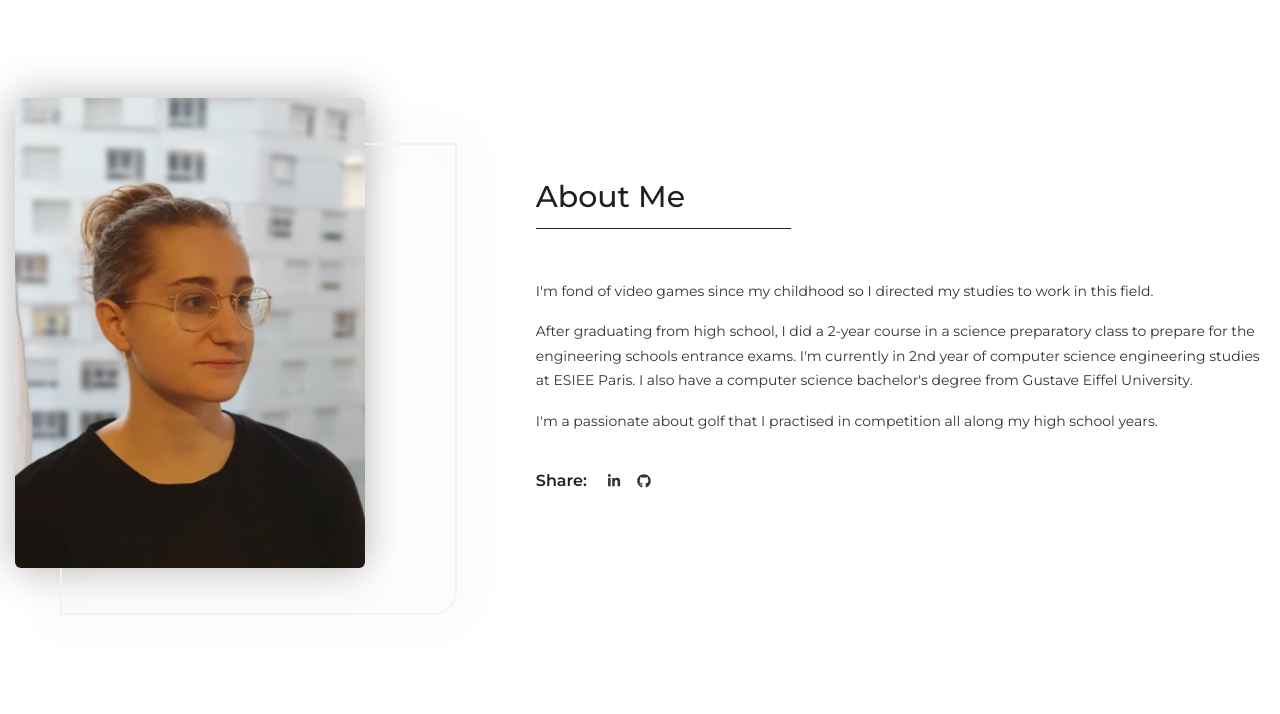
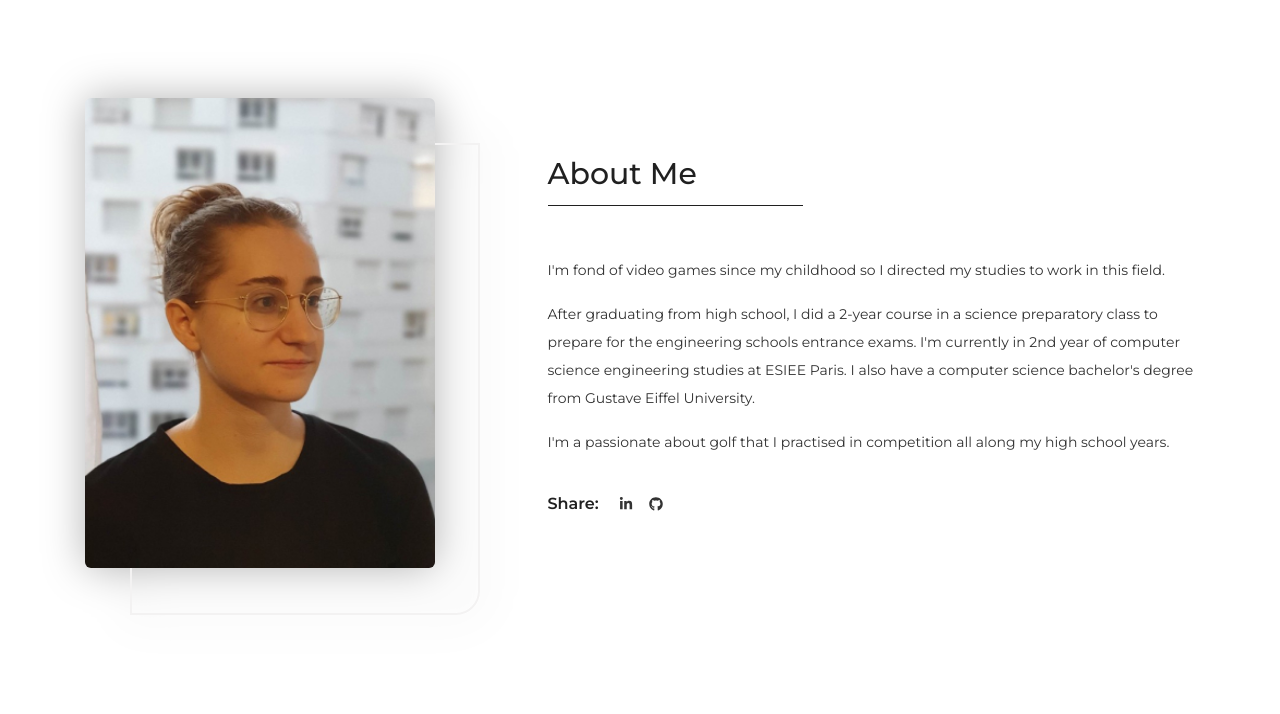
Before and after one commit to JeanneBlt/tjwebsite, a Next.js app: page / in a window 1280 px wide. Shown: the part 802-1516 px from the top of the page. Built offline with nearby package versions, Linux system fonts and the light colour scheme; no server answers.

Commit message:
old global.css

```diff
--- a/src/styles/globals.css
+++ b/src/styles/globals.css
@@ -1,7 +1,9 @@
 @import 'tailwindcss/base';
 @import 'tailwindcss/components';
 @import 'tailwindcss/utilities';
+
 @import '~react-modal-video/css/modal-video.min.css';
+
 
 @layer utilities {
     .animation-delay-2000 {
@@ -10,18 +12,15 @@
 }
 
 body {
-    font-family: "Montserrat", sans-serif;
-    font-size: 14px;
-    line-height: 1.75;
-    color: #333333;
+    @apply font-base text-body text-body leading-loose;
 }
 
 p:not(:last-child) {
-    margin-bottom: 1rem;
+    @apply mb-4;
 }
 
 h1, h2, h3, h4, h5, h6 {
-    color: #202020;
+    @apply text-dark;
 }
 
 h1, h2, h3, h4 {
@@ -29,24 +28,18 @@ h1, h2, h3, h4 {
 }
 
 h5, h6 {
-    font-weight: 600;
+    @apply font-semibold;
 }
 
 ul, ol {
-    padding: 0;
-    margin: 0;
-    list-style: none;
+    @apply p-0 m-0 list-none;
 }
 
 /*
     Container
  */
 .container {
-    max-width: 100%;
-    margin-left: auto;
-    margin-right: auto;
-    padding-left: 15px;
-    padding-right: 15px;
+    @apply sm:max-w-[540px] md:max-w-[720px] lg:max-w-[960px] xl:max-w-[1140px]
 }
 
 /*
@@ -55,8 +48,9 @@ ul, ol {
 
 .nav li a:hover span {
     transform: translate3d(0, -12px, 0);
-    opacity: 0;
+    @apply opacity-0;
 }
+
 
 /*
     Icon Spin
```
